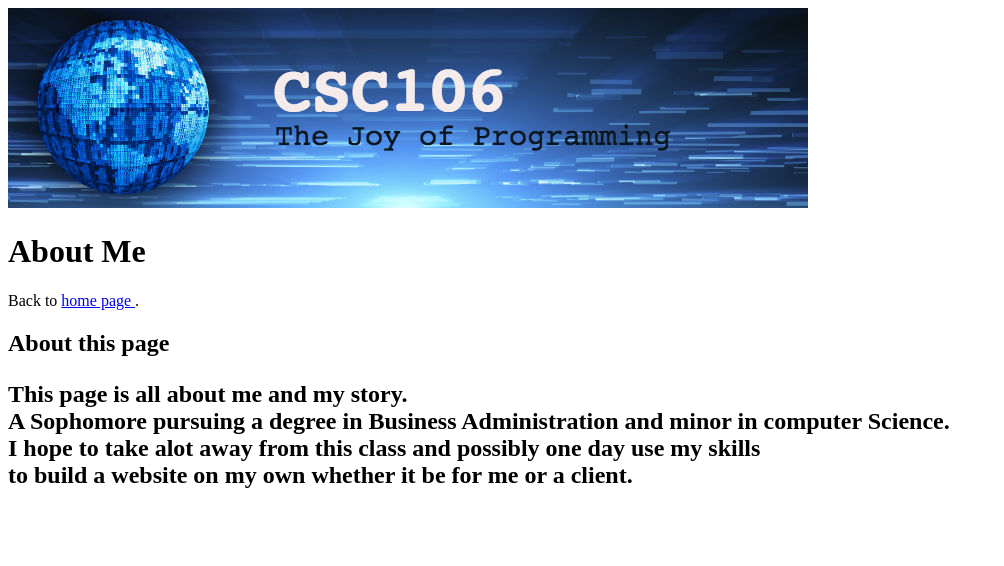
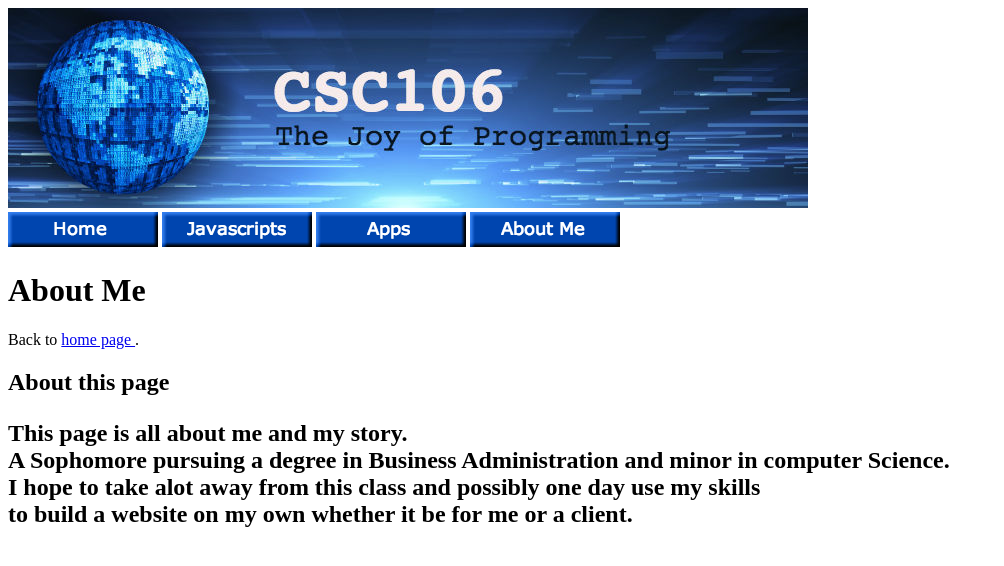
Before and after one commit to KevinGol77/KevinGol77.github.io, a plain HTML site: page aboutme.html in a window 1280 px wide. Shown: the whole page, without its empty margins (0-1004 px from the left). Drawn offline with Linux system fonts and the light colour scheme.

Commit message:
Update aboutme.html

```diff
--- a/aboutme.html
+++ b/aboutme.html
@@ -5,7 +5,8 @@
     <title>Kevin's About Me Page</title>
     </head>
     <body>
-    <img src="csc106_banner.jpg">
+    <img src="csc106_banner.jpg"> <br>
+      <img src="home.png"> <img src="javascripts.png"> <img src="apps.png"> <img src="about.png">
     <h1>About Me</h1>
       Back to <a href="https://kevingol77.github.io"> home page </a>.
 
```
